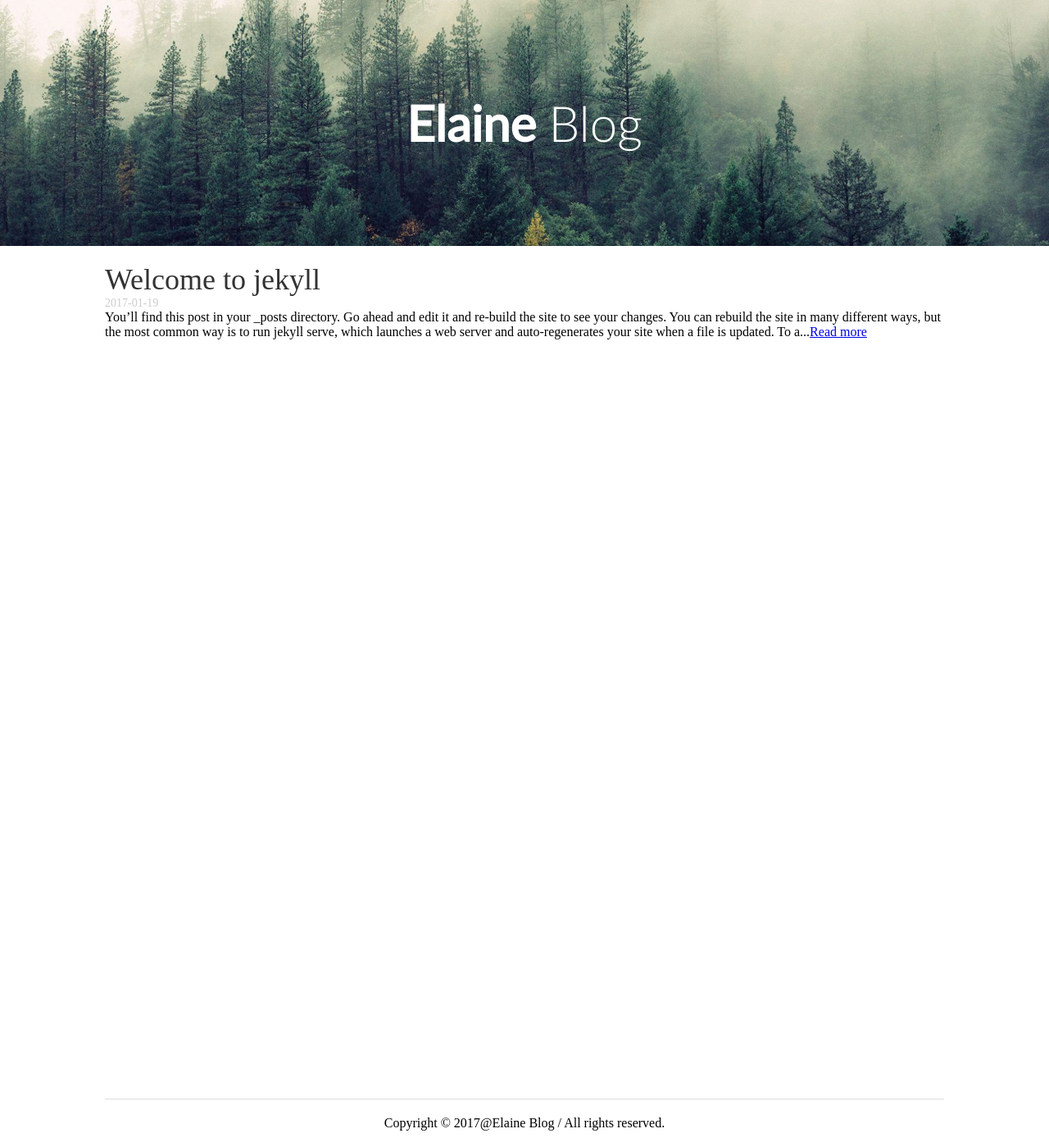
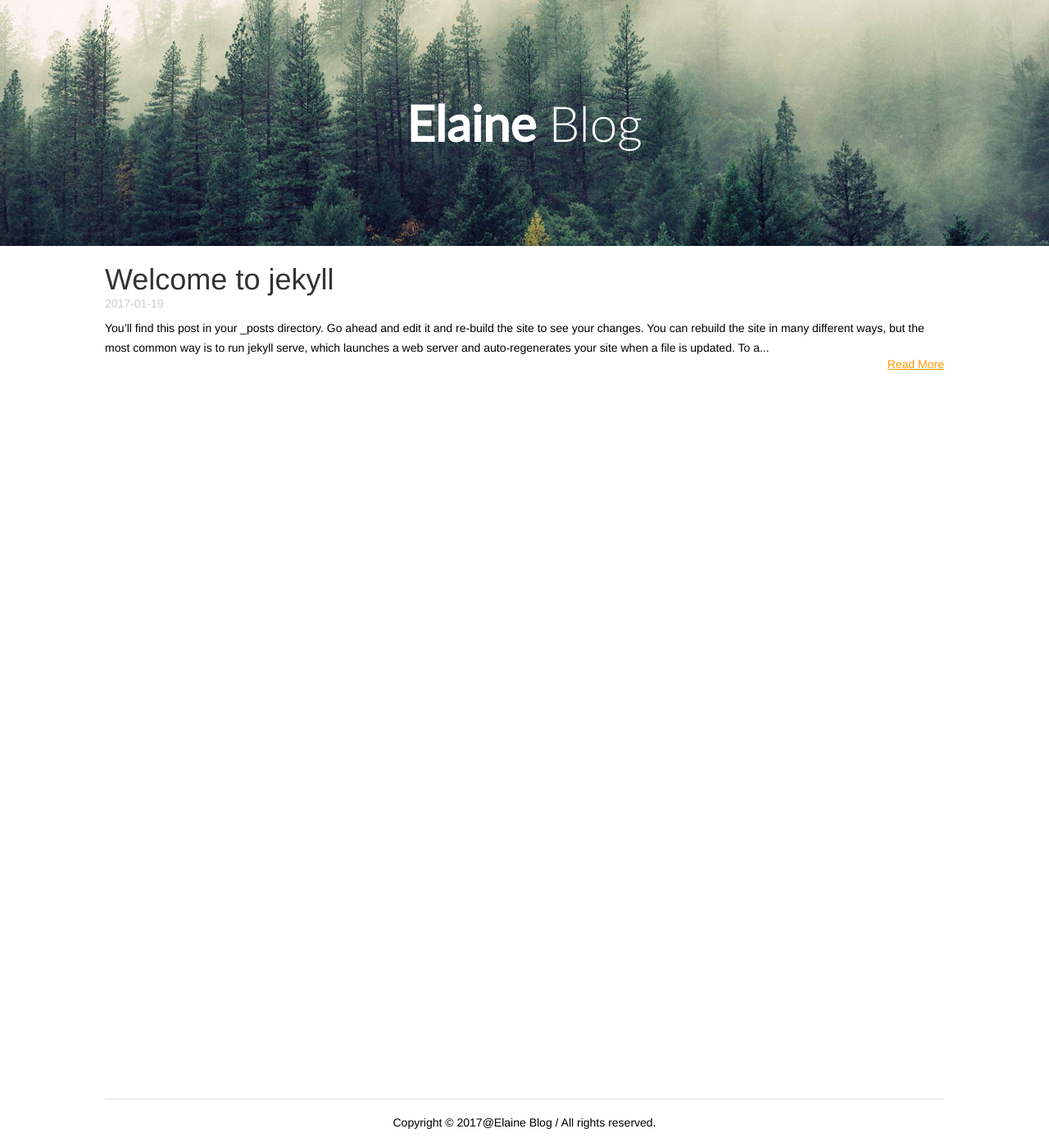
Before and after one commit to xuxn/blog, a Jekyll site: the page built from index.html, in a window 1280 px wide. Shown: the whole page at 82% size. Built offline with Jekyll 4.4.1, drawn with Linux system fonts in a browser that asks for light colours; some web fonts are replaced.

Commit message:
jekyll blog read more

```diff
--- a/css/style.css
+++ b/css/style.css
@@ -18,9 +18,18 @@
   font-weight: normal;
   font-style: normal;
 }
+body{
+	margin: 0;
+	padding: 0;
+	font-size: 14px;
+	font-family:"Helvetica Neue",Helvetica,Arial,sans-serif;
+}
 *{
 	margin: 0;
 	padding: 0;
+}
+h1,h2,h3,h4{
+	font-weight: normal;
 }
 ul,li{
 	margin: 0;
@@ -70,6 +79,21 @@ header h1 span{
 	color:#ccc;
 	font-size: 14px;
 }
+.arc-con{
+	margin-top: 10px;
+	line-height: 24px;
+}
+.arc-con:after{
+	content:"";
+	clear:both;
+	display: block;
+}
+.more{
+	float: right;
+	color:orange;
+	margin-top: 20px;
+	color:#FF9800;
+}
 footer{
 	border-top:1px solid #ddd;
 	text-align: center;
--- a/index.html
+++ b/index.html
@@ -12,7 +12,7 @@ excerpt: "sfslfkfdsdiisdifijj"
         <li>
           <h2 class="arc-title"><a href="{{ site.baseurl }}{{ post.url }}">{{ post.title }}</a></h2>
           <p class="arc-date">{{ post.date | date:"%Y-%m-%d"}} </p>
-          <p class="arc-con">{{ post.content |split:"<!--more-->"| first | strip_html | truncate:300 }}{%if post.content | size >300 %}<a href="{{post.url}}" class="more">Read more</a>{% endif %}</p>
+          <p class="arc-con">{{ post.content |split:"<!--more-->"| first | strip_html | truncate:300 }}{%if post.content | size >300 %}<a href="{{post.url}}" class="more">Read More</a>{% endif %}</p>
         </li>
     {% endfor %}
 </ul>
```
